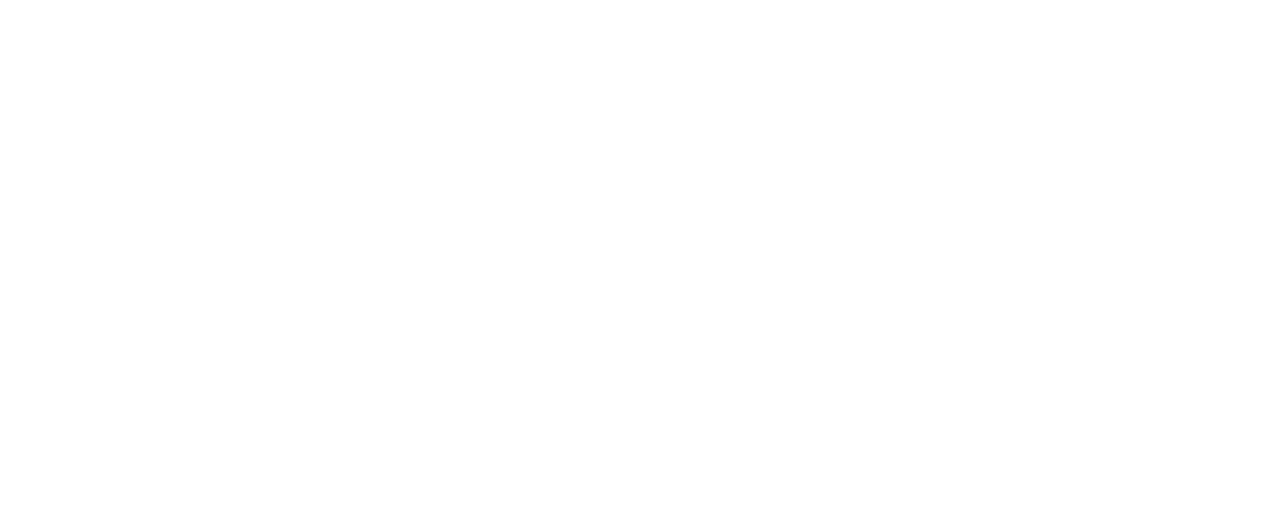
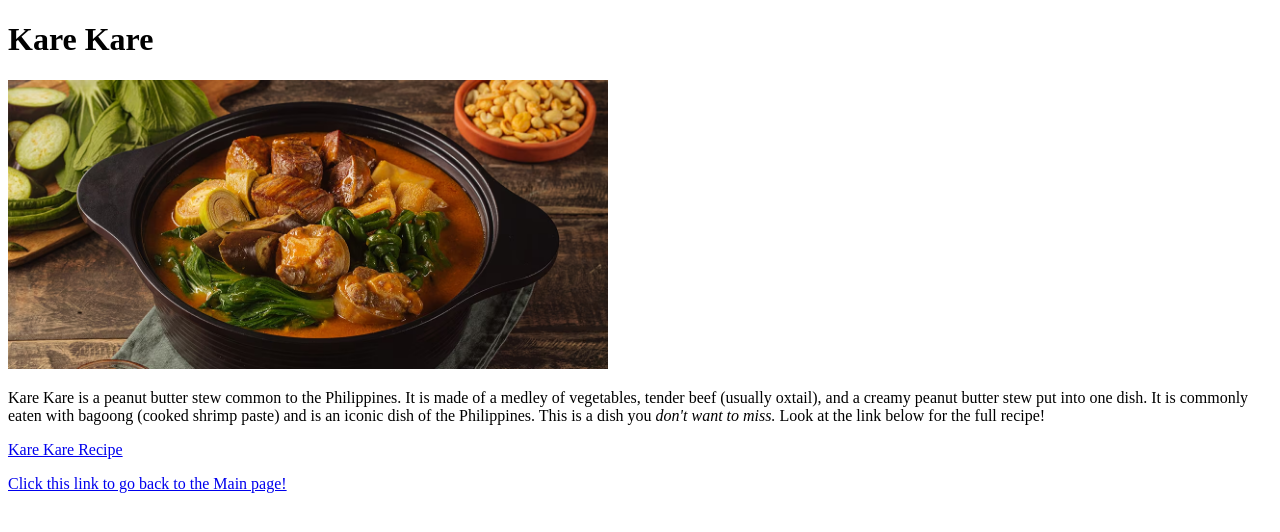
Before and after one commit to jooshd/Basic-HTML-Filipino-Recipe-Website, a plain HTML site: page recipes/kare-kare.html in a window 1280 px wide. Drawn offline with Linux system fonts and the light colour scheme.

Commit message:
Added website link to README Finished Kare kare website

```diff
--- a/recipes/kare-kare.html
+++ b/recipes/kare-kare.html
@@ -7,7 +7,17 @@
     </head>
 
     <body>
-
+        <h1>Kare Kare</h1>
+        <img src="../img/kare-kare.jpg" width=600 alt="Kare Kare Picture">
+        <p>
+            Kare Kare is a peanut butter stew common to the Philippines. It is made of a medley of vegetables, tender beef (usually oxtail), and a creamy peanut
+            butter stew put into one dish. It is commonly eaten with bagoong (cooked shrimp paste) and is an iconic dish of the Philippines. This is a dish you
+            <em>don't want to miss.</em> Look at the link below for the full recipe!
+        </p>
+        <a href="https://panlasangpinoy.com/kare-kare-recipe/" target="_blank" rel="noopener noreferrer" >Kare Kare Recipe</a>
+        <p>
+            <a href="../index.html">Click this link to go back to the Main page!</a>
+        </p>
     </body>
 
 </html>
```
Also changed, not shown: 1 other file.
